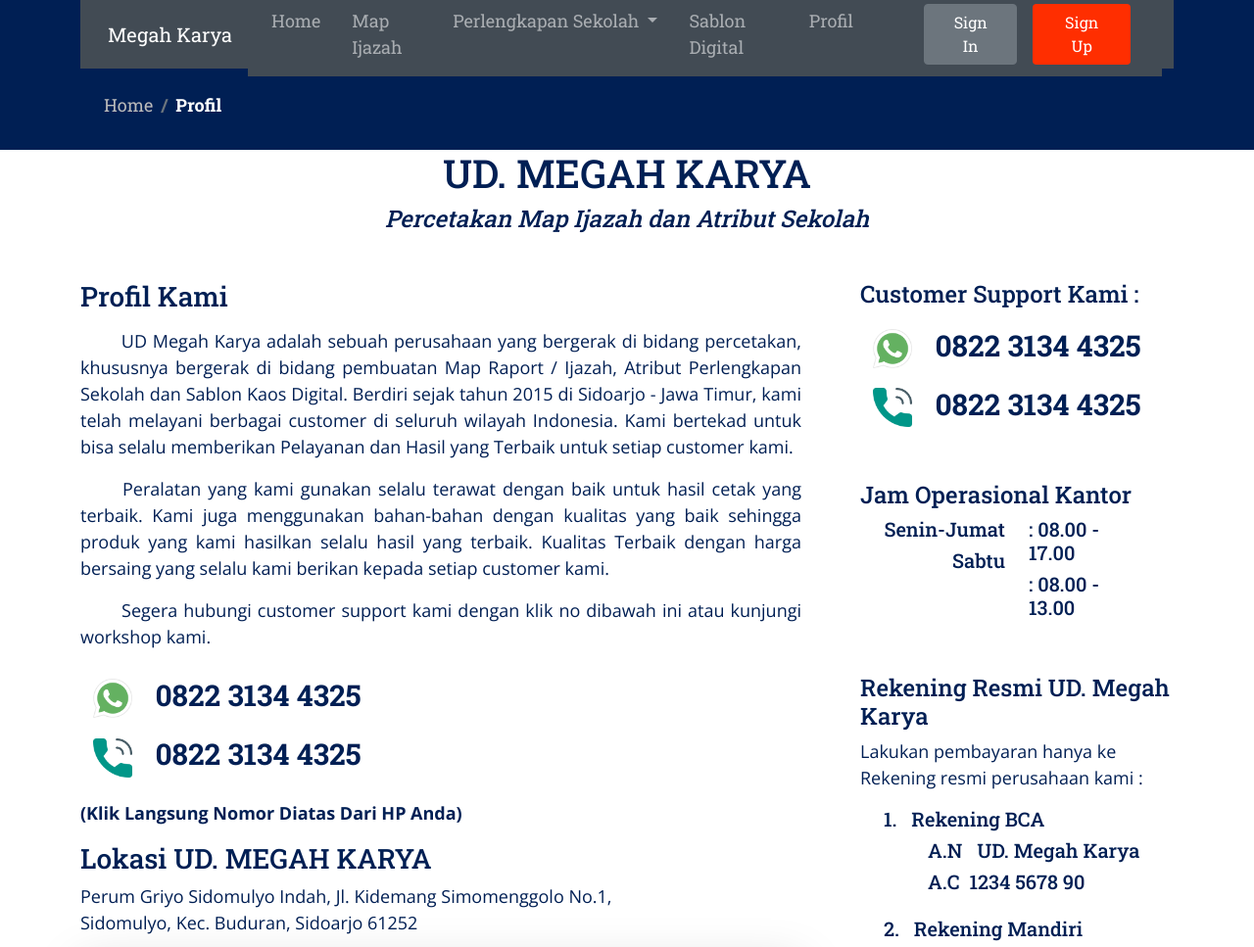
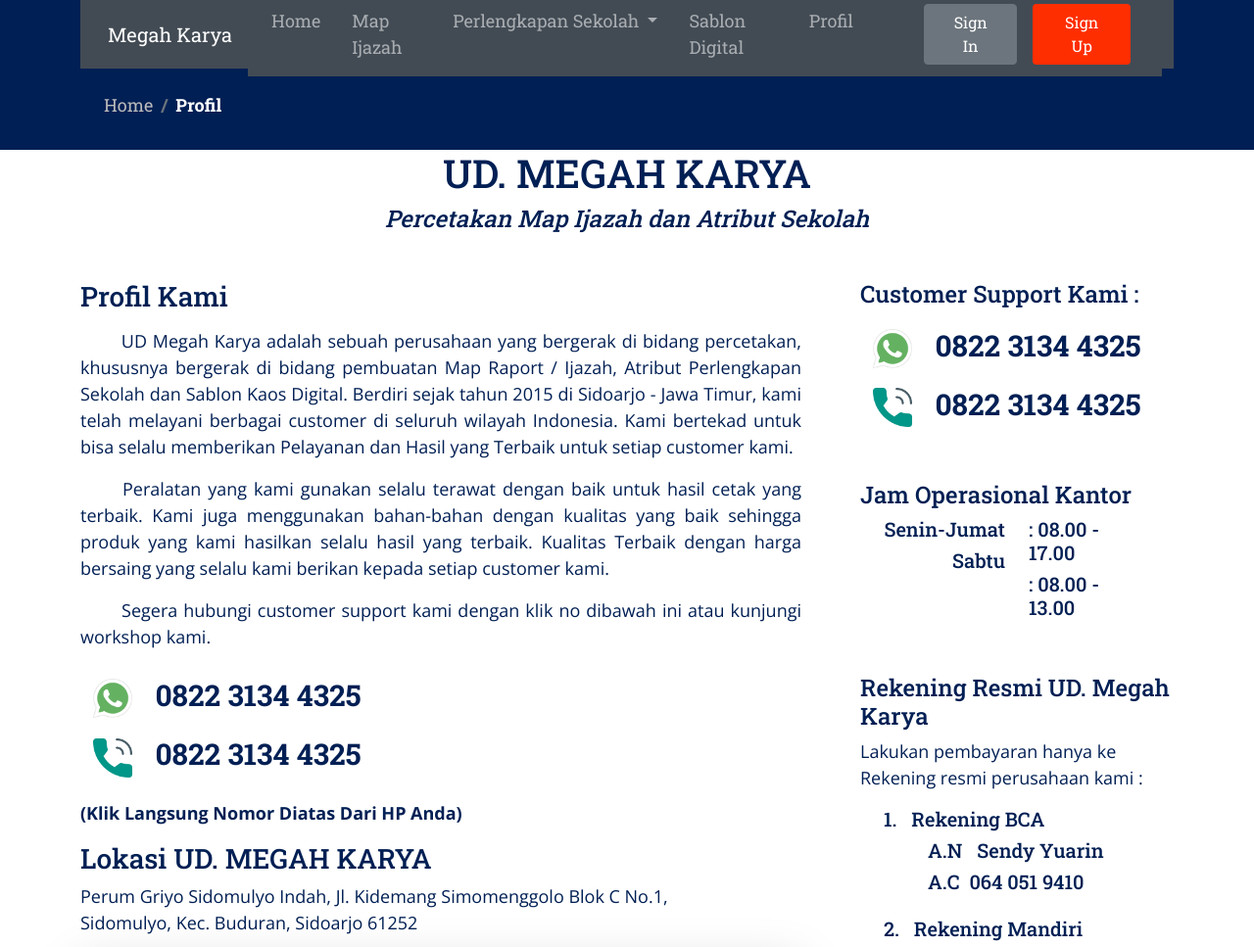
Before and after one commit to gipoeweb/percetakanmegahkarya, a Laravel app: page /profile in a window 1280 px wide. Shown: the top 967 px of the page at 98% size. Run offline with Laravel 8, Linux system fonts and the light colour scheme; style sheets or scripts are compiled from the project's sources.

Commit message:
revisi html

```diff
--- a/resources/views/pages/profile.blade.php
+++ b/resources/views/pages/profile.blade.php
@@ -62,7 +62,7 @@
 
                         <div class="info-map-heading mt-3" data-aos="zoom-in">
                             <h3>Lokasi UD. MEGAH KARYA </h3>
-                            <p>Perum Griyo Sidomulyo Indah, Jl. Kidemang Simomenggolo No.1,
+                            <p>Perum Griyo Sidomulyo Indah, Jl. Kidemang Simomenggolo Blok C No.1,
                                 <br> Sidomulyo, Kec. Buduran, Sidoarjo 61252</p>
                         </div>
                         <div class="ratio ratio-16x9 shadow-lg" data-aos="zoom-in">
@@ -111,15 +111,15 @@
                                 <div class="row">
                                     <div class="col">
                                         <h5>1. &nbsp; Rekening BCA</h5>
-                                        <h5>&emsp;&emsp; A.N &nbsp; UD. Megah Karya</h5>
-                                        <h5>&emsp;&emsp; A.C &nbsp;1234 5678 90</h5>
+                                        <h5>&emsp;&emsp; A.N &nbsp; Sendy Yuarin</h5>
+                                        <h5>&emsp;&emsp; A.C &nbsp;064 051 9410</h5>
                                     </div>
                                 </div>
                                 <div class="row mt-3">
                                     <div class="col">
                                         <h5>2. &nbsp; Rekening Mandiri</h5>
-                                        <h5>&emsp;&emsp; A.N &nbsp; UD. Megah Karya</h5>
-                                        <h5>&emsp;&emsp; A.C &nbsp;1234 5678 90</h5>
+                                        <h5>&emsp;&emsp; A.N &nbsp; Sendy Yuarin</h5>
+                                        <h5>&emsp;&emsp; A.C &nbsp;14100 2218 7090</h5>
                                     </div>
                                 </div>
                             </div>
```
